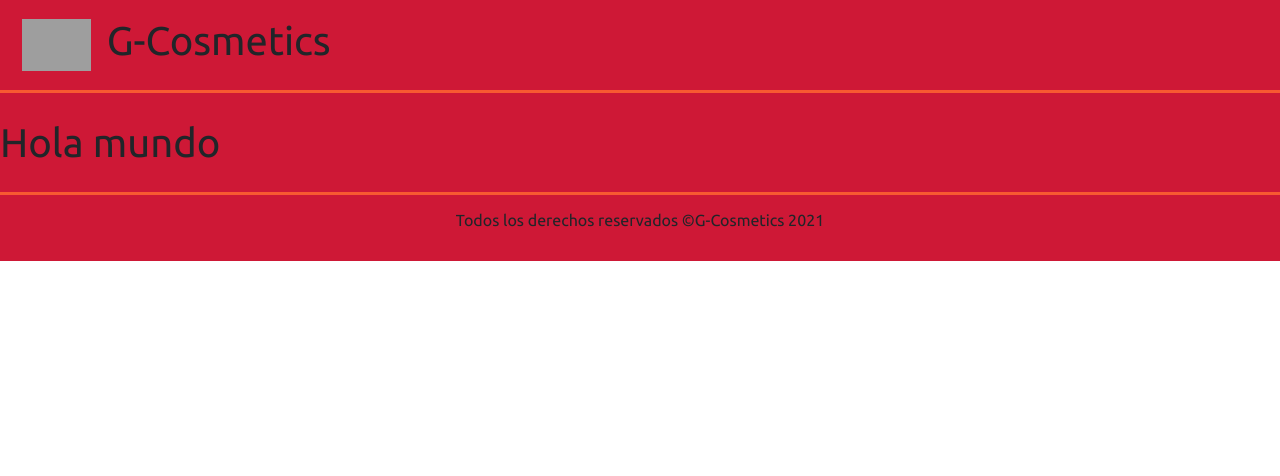
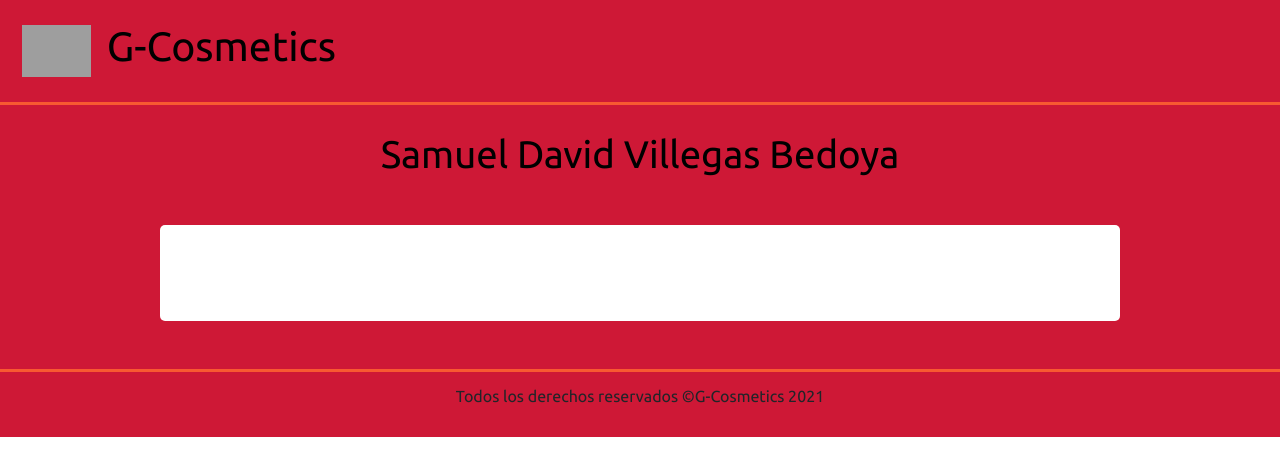
Before and after one commit to samuVillegas/software-geek-cosmetics, a React app in the folder client/: page / in a window 1280 px wide. Built offline with nearby package versions, Linux system fonts and the light colour scheme; grey boxes are pictures that could not be loaded.

Commit message:
Se realiza el header y el footer

```diff
--- a/client/src/components/base/Header.jsx
+++ b/client/src/components/base/Header.jsx
@@ -6,8 +6,8 @@ const Header = () => {
     return (
         <div className="header">
             <Navbar expand="lg">
-                <Navbar.Brand href="/"><img src="../../public/logo.svg" alt="logo" /></Navbar.Brand>
-                <Navbar.Text class="titleLogo"><h1>G-Cosmetics</h1></Navbar.Text>
+                <Navbar.Brand href="/"><img src="https://github.com/samuVillegas/software-geek-cosmetics/blob/main/client/public/logo.svg?raw=true" alt="logo" /></Navbar.Brand>
+                <Navbar.Text ><h1 className="titleLogo">G-Cosmetics</h1></Navbar.Text>
             </Navbar>
         </div>
     )
--- a/client/src/pages/Home.jsx
+++ b/client/src/pages/Home.jsx
@@ -1,15 +1,18 @@
 import React from 'react';
 import Header from '../components/base/Header'
 import Footer from '../components/base/Footer'
-
+import { Container } from 'react-bootstrap';
+import '../styles/Home.css'
 
 const Home = () => {
     return (
-        <div>
+        <div className="home" >
             <Header/>
-            <h1>Hola mundo</h1>
+            <h2>Samuel David Villegas Bedoya</h2>
+            <div className="text-center mt-2 mx-auto my-5 p-5 bosy w-75 contenedorHome">
+            </div>
             <Footer/>
-            </div>
+        </div>
     )
 }
 
--- a/client/src/styles/Header.css
+++ b/client/src/styles/Header.css
@@ -11,3 +11,8 @@
     position: absolute;
     right: 0;
 }
+.header .titleLogo{
+    font-size: 3.2vw;
+    color: black;
+
+}
--- /dev/null
+++ b/client/src/styles/Home.css
@@ -0,0 +1,10 @@
+.home .contenedorHome{
+    background-color: white;
+    border-radius: 5px;
+}
+
+.home h2{
+    font-size: 3.0vw;
+    text-align: center;
+    color: black;
+}
```
